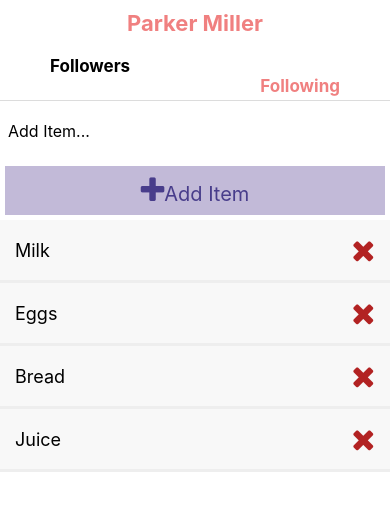
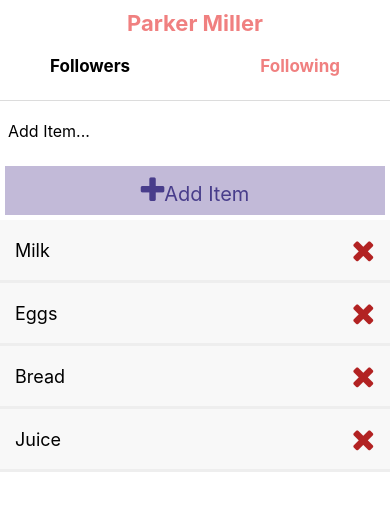
Before and after one commit to estrangedwriter/shopping_list-mobile-app-react-native, a React Native app in the folder src/: screen / in a window 390 px wide. Shown: the top 510 px of the page. Built offline with nearby package versions, Linux system fonts and the light colour scheme.

Commit message:
progress

```diff
--- a/src/components/Header.js
+++ b/src/components/Header.js
@@ -1,18 +1,19 @@
 import React from 'react';
-import { View, Text, StyleSheet} from 'react-native';
+import { View, Text, StyleSheet, TouchableOpacity} from 'react-native';
 
-const Header = ({title, followers, following}) => {
+const Header = ({name, followers, following}) => {
   return (
-    <View style={styles.header}>
-      <Text style={styles.text}>{title}</Text>
-      <Text style={styles.followers}>{followers}</Text>
-      <Text style={styles.following}>{following}</Text>
-    </View>
+      <View style={styles.header}>
+        <Text style={styles.text}>{name}</Text>
+        <Text style={styles.followers}>{followers}</Text>
+        <Text style={styles.following}>{following}</Text>
+      </View>
   );
 };
 
+
 Header.defaultProps = {
-    title: 'Parker Miller',
+    name: 'Parker Miller',
     following: 'Following',
     followers: 'Followers'
 }
@@ -43,8 +44,10 @@ const styles = StyleSheet.create({
   following: {
     color: '#F08080',
     fontSize: 17,
-    textAlign: 'right',
-    fontWeight: 'bold',
+    textAlign:'right',
+    fontWeight:'bold',
+    marginTop:-20,
+    marginLeft:0,
   },
 });
 
```
